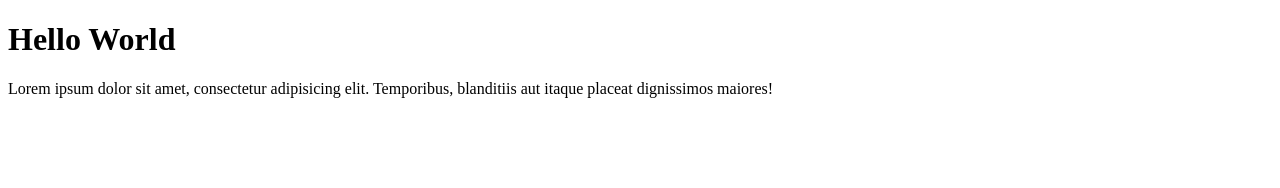
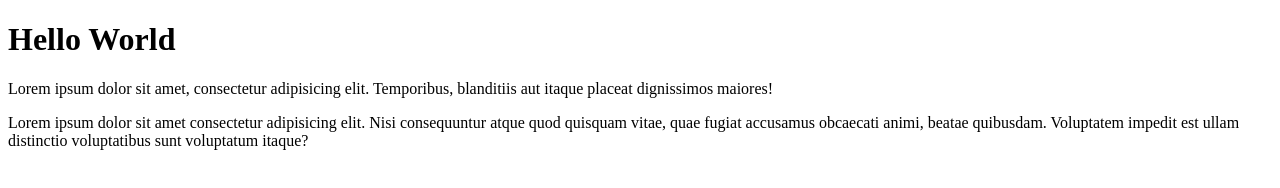
Before and after one commit to Tawonga021/portifolio, a plain HTML site: page index.html in a window 1280 px wide. Drawn offline with Linux system fonts and the light colour scheme.

Commit message:
new updates

```diff
--- a/index.html
+++ b/index.html
@@ -13,5 +13,6 @@
     <p>
         Lorem ipsum dolor sit amet, consectetur adipisicing elit. Temporibus, blanditiis aut itaque placeat dignissimos maiores!
     </p>
+    Lorem ipsum dolor sit amet consectetur adipisicing elit. Nisi consequuntur atque quod quisquam vitae, quae fugiat accusamus obcaecati animi, beatae quibusdam. Voluptatem impedit est ullam distinctio voluptatibus sunt voluptatum itaque?
 </body>
 </html>
```
